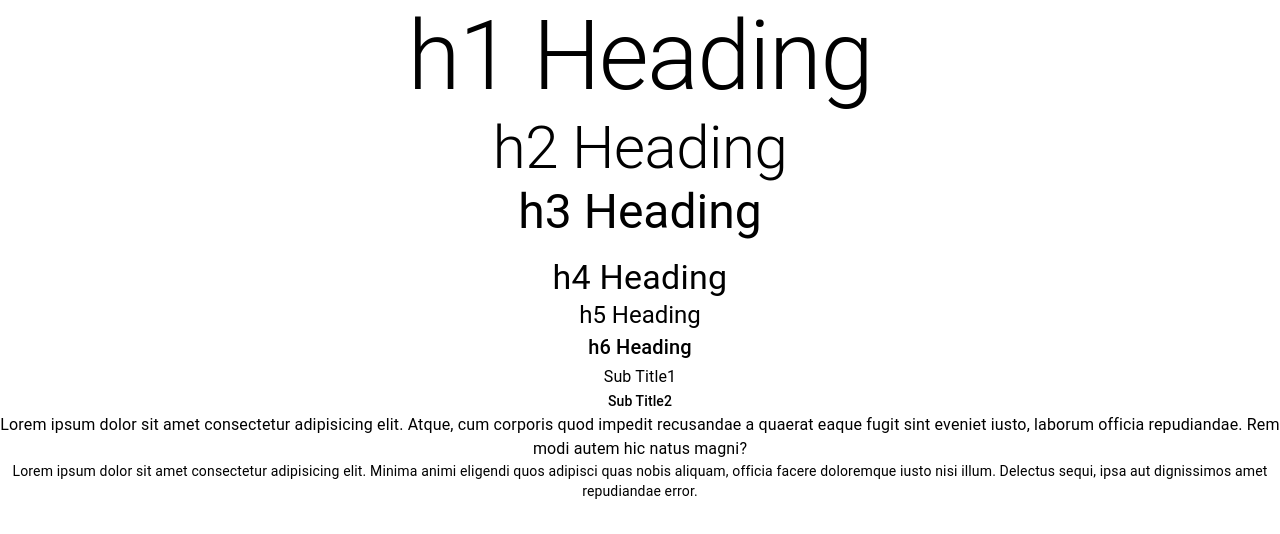
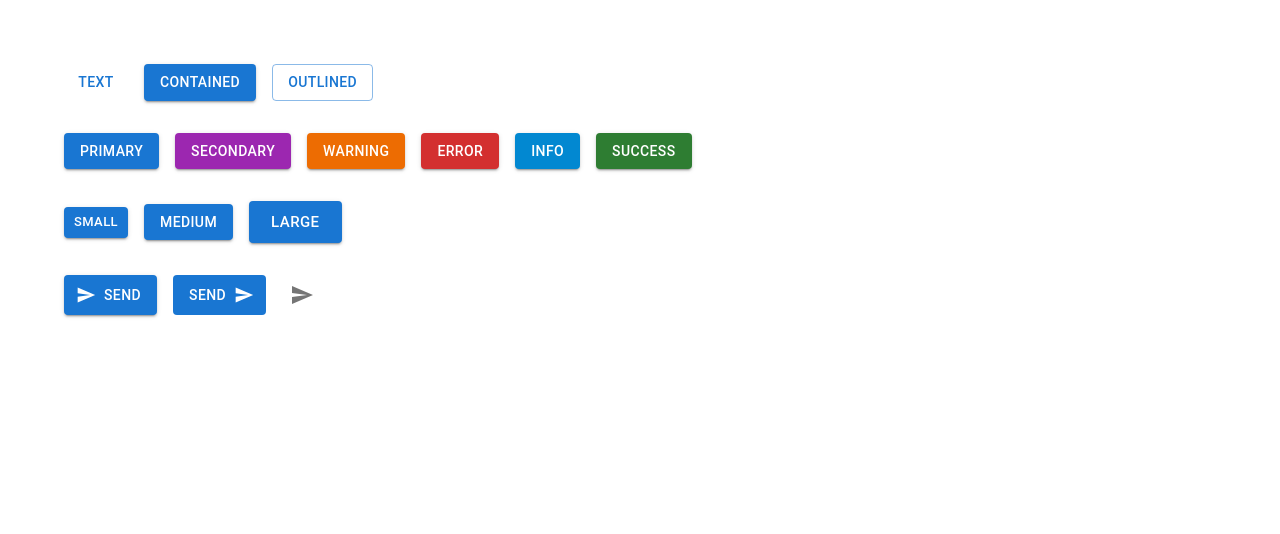
Before and after one commit to Vinay762/MaterialUi, a React (Create React App) app in the folder react-mui-demo/: page / in a window 1280 px wide. Shown: the top 534 px of the page. Built offline with nearby package versions, Linux system fonts and the light colour scheme.

Commit message:
Button Part 1

```diff
--- a/react-mui-demo/package.json
+++ b/react-mui-demo/package.json
@@ -5,6 +5,7 @@
   "dependencies": {
     "@emotion/react": "^11.10.5",
     "@emotion/styled": "^11.10.5",
+    "@mui/icons-material": "^5.11.0",
     "@mui/material": "^5.11.1",
     "@testing-library/jest-dom": "^5.16.5",
     "@testing-library/react": "^13.4.0",
--- a/react-mui-demo/src/App.css
+++ b/react-mui-demo/src/App.css
@@ -1,5 +1,5 @@
 .App {
-  text-align: center;
+  padding: 4rem;
 }
 
 .App-logo {
--- a/react-mui-demo/src/App.tsx
+++ b/react-mui-demo/src/App.tsx
@@ -1,10 +1,11 @@
 import './App.css';
-import { MuiTypography } from './components/MuiTypography';
+import { MuiButton } from './components/MuiButton';
+
 
 function App() {
   return (
     <div className="App">
-      <MuiTypography/>
+      <MuiButton />
     </div>
   );
 }
--- /dev/null
+++ b/react-mui-demo/src/components/MuiButton.tsx
@@ -0,0 +1,35 @@
+import React from 'react'
+import {Stack, Button, IconButton} from '@mui/material'
+import SendIcon from '@mui/icons-material/Send';
+
+export const MuiButton = () => {
+  return (
+    <Stack spacing={4}>
+    <Stack spacing = {2} direction = 'row'>
+        <Button variant='text' href='https:://google.com'>Text</Button>
+        <Button variant='contained'>Contained</Button>
+        <Button variant = 'outlined'>Outlined</Button>
+    </Stack>
+    <Stack spacing={2} direction='row'>
+        <Button variant='contained' color='primary'>Primary</Button>
+        <Button variant='contained' color='secondary'>Secondary</Button>
+        <Button variant='contained' color='warning'>Warning</Button>
+        <Button variant='contained' color='error'>Error</Button>
+        <Button variant='contained' color='info'>Info</Button>
+        <Button variant='contained' color='success'>Success</Button>
+    </Stack>
+    <Stack display='block' spacing = {2} direction='row'>
+        <Button variant='contained' size = 'small'>Small</Button>
+        <Button variant='contained' size = 'medium'>Medium</Button>
+        <Button variant='contained' size = 'large'>Large</Button>
+    </Stack>
+
+    <Stack spacing={2} direction='row'>
+        <Button variant='contained' startIcon={<SendIcon />} disableRipple onClick={()=>alert('Clicked')}>Send</Button>
+        <Button variant='contained' endIcon={<SendIcon />} disableElevation>Send</Button>
+        <IconButton aria-label='send'><SendIcon /></IconButton>
+    </Stack>
+
+    </Stack>
+  )
+}
```
Also changed, not shown: 1 other file (tests, documents, lock files or other folders).
